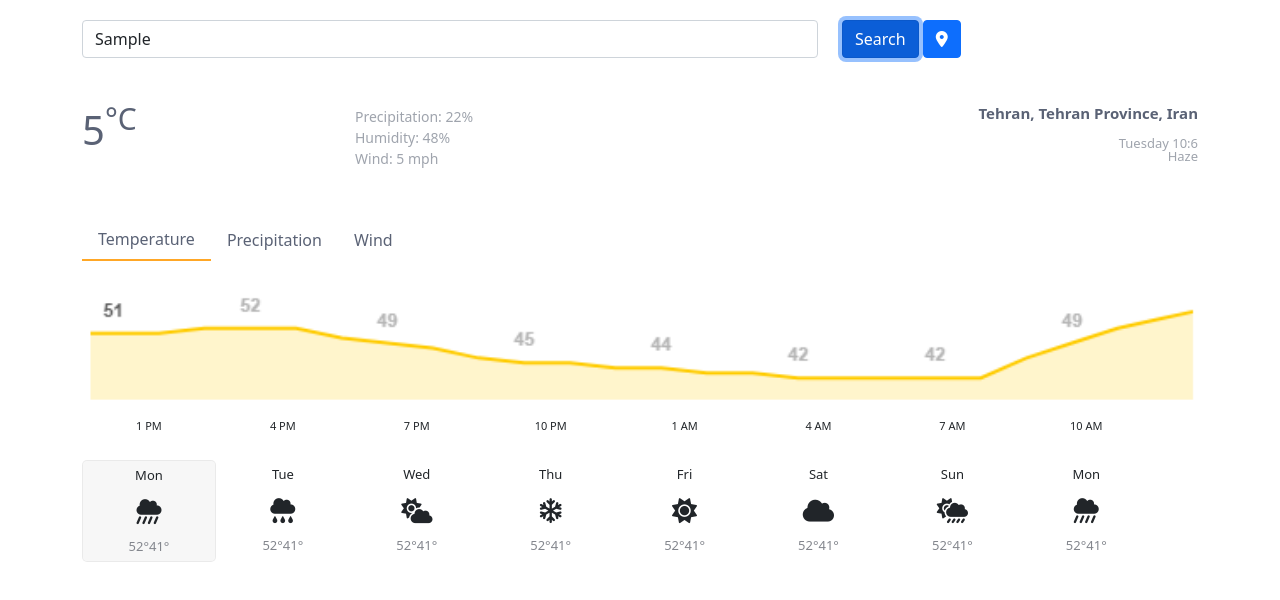
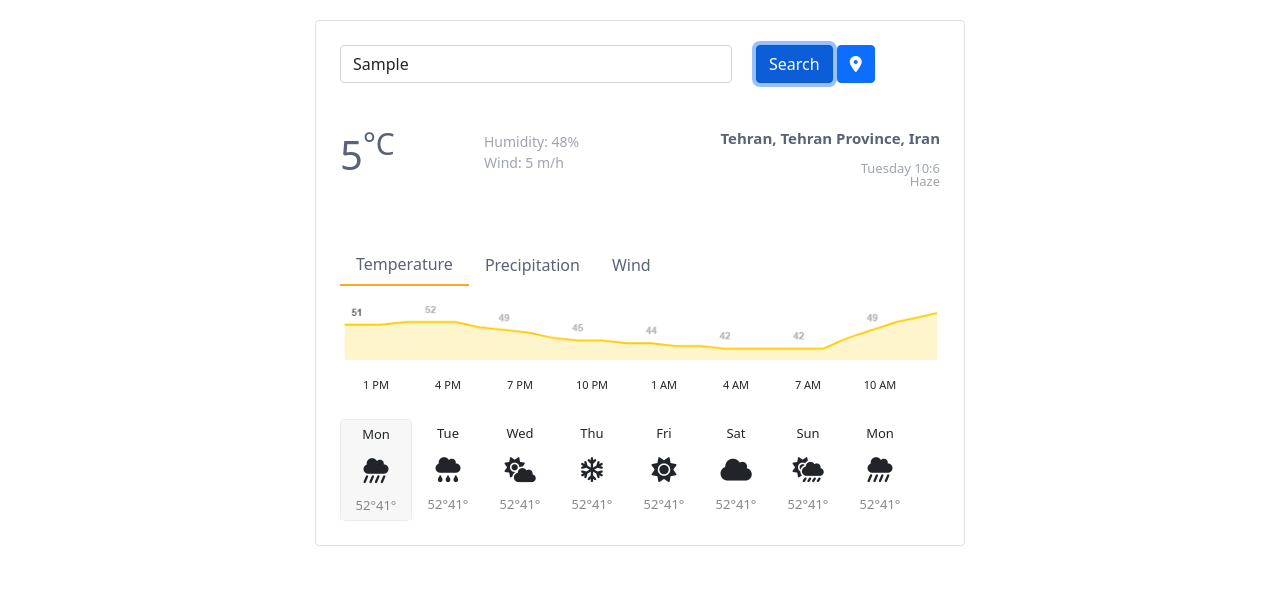
Before and after one commit to roghaniyan-m/app-weather-sheCodes, a website built with Parcel: page index.html in a window 1280 px wide. Both pictures are taken after typing "Sample" into the empty fields and a click on the button "Search". Built offline with nearby package versions, Linux system fonts and the light colour scheme; no server answers.

Commit message:
changed js and css and html

```diff
--- a/index.html
+++ b/index.html
@@ -18,7 +18,7 @@
   </head>
 
   <body>
-    <div class="container">
+    <div class="container border p-4 rounded wx-650">
       <div class="row mb-5">
         <div class="col-8">
           <input
@@ -60,11 +60,9 @@
             </div>
             <div class="col-6 small px-0 light-gray">
               <span>
-                Precipitation: 22%
+                Humidity: <span id="humidity">48</span>%
                 <br />
-                Humidity: 48%
-                <br />
-                Wind: 5 mph
+                Wind: <span id="wind">5</span> m/h
               </span>
             </div>
           </div>
@@ -81,6 +79,8 @@
           </div>
         </div>
       </div>
+      <div class="row">
+        <div class="col-12">
           <nav>
             <div class="nav">
               <button class="nav-link active" id="button-1">Temperature</button>
@@ -91,6 +91,7 @@
           <div class="tab-content" id="nav-tabContent">
             <div class="tab-pane fade show active">
               <img src="images/image.png" alt="" />
+              <div>
                 <ul class="time-list">
                   <li>1 PM</li>
                   <li>4 PM</li>
@@ -107,7 +108,8 @@
                     ><span>52°41°</span>
                   </li>
                   <li>
-              Tue<br /><i class="fas fa-cloud-rain"></i><span>52°41°</span>
+                    Tue<br /><i class="fas fa-cloud-rain"></i
+                    ><span>52°41°</span>
                   </li>
                   <li>
                     Wed<br /><i class="fas fa-cloud-sun"></i><span>52°41°</span>
@@ -115,10 +117,15 @@
                   <li>
                     Thu<br /><i class="far fa-snowflake"></i><span>52°41°</span>
                   </li>
-            <li>Fri<br /><i class="fas fa-sun"></i><span>52°41°</span></li>
-            <li>Sat<br /><i class="fas fa-cloud"></i><span>52°41°</span></li>
                   <li>
-              Sun<br /><i class="fas fa-cloud-sun-rain"></i><span>52°41°</span>
+                    Fri<br /><i class="fas fa-sun"></i><span>52°41°</span>
+                  </li>
+                  <li>
+                    Sat<br /><i class="fas fa-cloud"></i><span>52°41°</span>
+                  </li>
+                  <li>
+                    Sun<br /><i class="fas fa-cloud-sun-rain"></i
+                    ><span>52°41°</span>
                   </li>
                   <li>
                     Mon<br /><i class="fas fa-cloud-showers-heavy"></i
@@ -128,7 +135,9 @@
               </div>
             </div>
           </div>
-
+        </div>
+      </div>
+    </div>
     <script src="src/index.js"></script>
   </body>
 </html>
--- a/src/index.js
+++ b/src/index.js
@@ -13,14 +13,15 @@ function changedate() {
     "Sunday"
   ];
 
-  document.querySelector("#date-time").innerHTML = `${
-    days[now.getDay()]
-  } ${now.getHours()}:${now.getMinutes()} <br/> Haze`;
+  document.querySelector("#date-time").innerHTML = `${days[now.getDay()]
+    } ${now.getHours()}:${now.getMinutes()} <br/> Haze`;
 }
 function showWeather(response) {
   let temperature = Math.round(response.data.main.temp);
   document.querySelector("#display-city strong").innerHTML = response.data.name;
   document.querySelector("#current-degree").innerHTML = temperature;
+  document.querySelector("#humidity").innerHTML = Math.round(response.data.main.humidity);
+  document.querySelector("#wind").innerHTML = Math.round(response.data.wind.speed);
   changedate("");
 }
 
@@ -34,61 +35,23 @@ function findPosition(position) {
 }
 function changeCity() {
   let cityname = document.querySelector("#city-name").value;
-
-  changedate();
-  let apiKey = "5f472b7acba333cd8a035ea85a0d4d4c";
-  let url = `https://api.openweathermap.org/data/2.5/weather?q=${cityname}&units=metric&appid=${apiKey}`;
-  axios.get(url).then(showWeather);
+  if (cityname) {
+    changedate();
+    let apiKey = "5f472b7acba333cd8a035ea85a0d4d4c";
+    let url = `https://api.openweathermap.org/data/2.5/weather?q=${cityname}&units=metric&appid=${apiKey}`;
+    axios.get(url).then(showWeather);
+  }
 }
 searchBtn.addEventListener("click", changeCity);
 searchByLocation.addEventListener("click", function () {
   navigator.geolocation.getCurrentPosition(findPosition);
 });
 
-// let degrees = document.querySelectorAll(".degrees a");
-
-// function convertToF(event) {
-//   event.preventDefault();
-//   degrees[1].classList.add("light-gray");
-//   degrees[0].classList.remove("light-gray");
-//   document.querySelector("#current-degree").innerHTML = celicus;
-// }
-// function convertToC(event) {
-//   event.preventDefault();
-//   degrees[0].classList.add("light-gray");
-//   degrees[1].classList.remove("light-gray");
-//   document.querySelector("#current-degree").innerHTML = Math.round(
-//     celicus * 9.5
-//   );
-// }
-// degrees[0].addEventListener("click", convertToF);
-// degrees[1].addEventListener("click", convertToC);
-// let btn1 = document.querySelector("#button-1");
-// let btn2 = document.querySelector("#button-2");
-// let btn3 = document.querySelector("#button-3");
-// function changeImg1() {
-//   let img = document.querySelector("img");
-//   img.src = "images/image.png";
-//   btn1.classList.add("active");
-//   btn2.classList.remove("active");
-//   btn3.classList.remove("active");
-// }
-// btn1.addEventListener("click", changeImg1);
-
-// function changeImg2() {
-//   let img = document.querySelector("img");
-//   img.src = "images/image2.png";
-//   btn1.classList.remove("active");
-//   btn2.classList.add("active");
-//   btn3.classList.remove("active");
-// }
-// btn2.addEventListener("click", changeImg2);
-
-// function changeImg3() {
-//   let img = document.querySelector("img");
-//   img.src = "images/image3.png";
-//   btn1.classList.remove("active");
-//   btn2.classList.remove("active");
-//   btn3.classList.add("active");
-// }
-// btn3.addEventListener("click", changeImg3);
+let ii =
+{
+  "coord": { "lon": 52.5388, "lat": 29.6036 },
+  "weather": [{ "id": 800, "main": "Clear", "description": "clear sky", "icon": "01d" }],
+  "base": "stations",
+  "main": { "temp": 16.69, "feels_like": 14.75, "temp_min": 16.69, "temp_max": 16.69, "pressure": 1024, "humidity": 13 },
+  "visibility": 10000, "wind": { "speed": 0, "deg": 0 }, "clouds": { "all": 0 }, "dt": 1639389325, "sys": { "type": 1, "id": 7500, "country": "IR", "sunrise": 1639365364, "sunset": 1639402328 }, "timezone": 12600, "id": 115019, "name": "Shiraz", "cod": 200
+}
--- a/src/styles.css
+++ b/src/styles.css
@@ -1,5 +1,8 @@
 body {
   padding-top: 20px;
+}
+.wx-650 {
+  max-width: 650px;
 }
 h1 {
   color: #5a6275;
```
Lines whose indentation alone changed are shown as unchanged.
